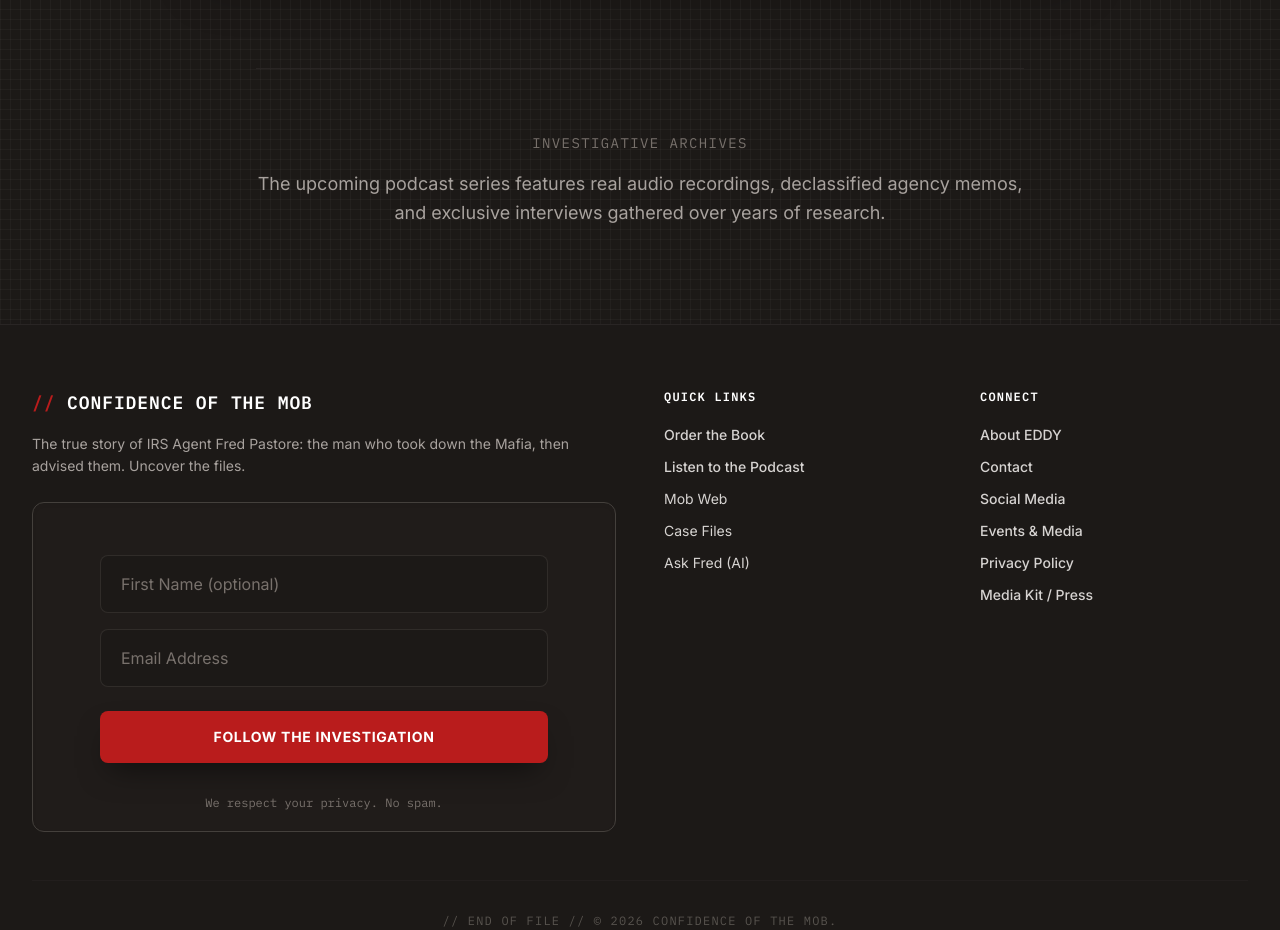
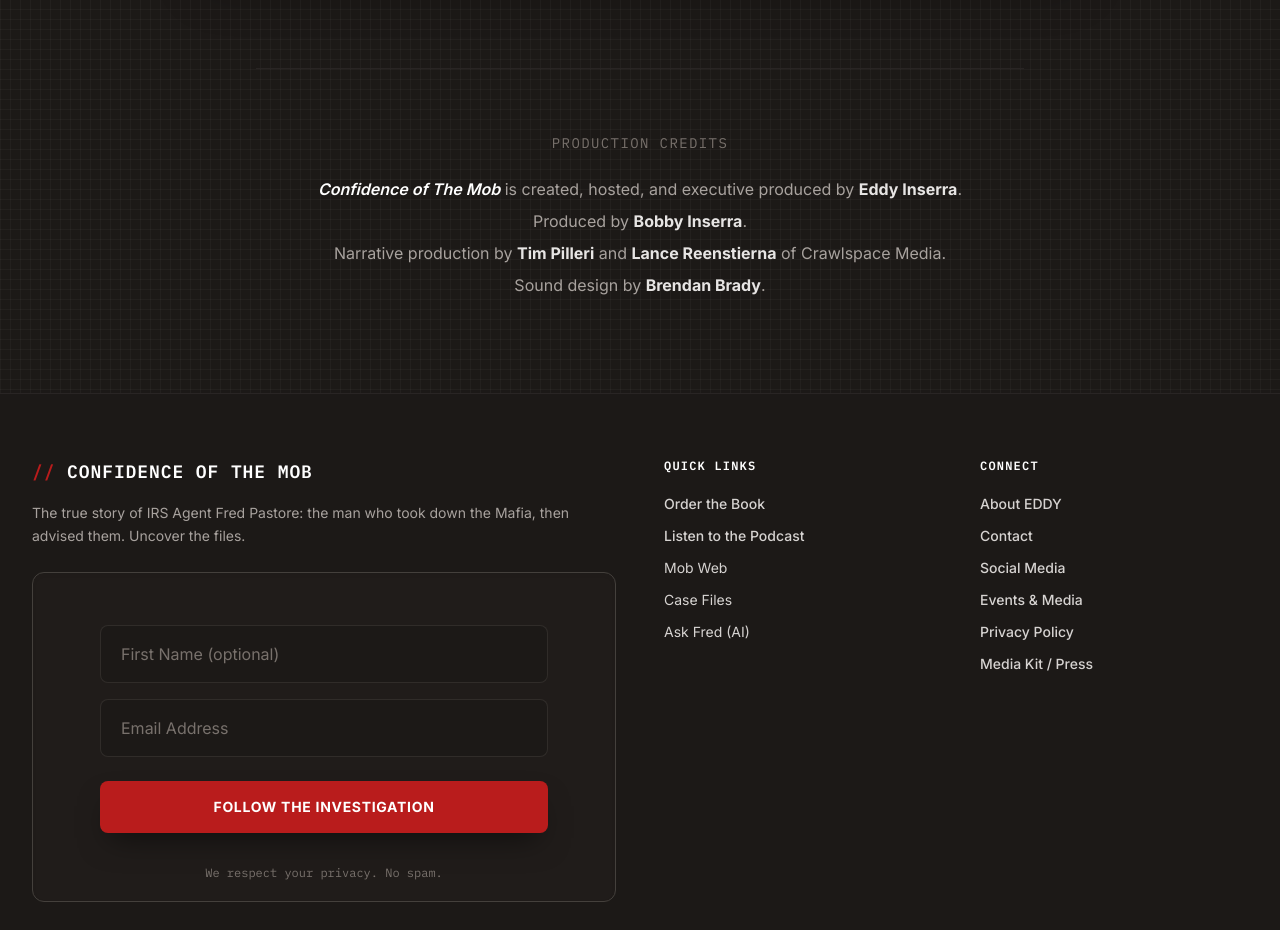
Before and after one commit to hustle247/confidence-of-the-mob-starter, a Next.js app: page /podcast in a window 1280 px wide. Shown: the part 1900-2830 px from the top of the page. Built offline with nearby package versions, Linux system fonts and the light colour scheme.

Commit message:
Add production credits to the podcast page

```diff
--- a/pages/podcast.js
+++ b/pages/podcast.js
@@ -20,12 +20,15 @@
 
       <EpisodePreview previewData={episodePreview} />
 
-      {/* Optional Credibility Section placeholder */}
+      {/* Production Credits */}
       <div className="max-w-3xl mx-auto mt-24 text-center border-t border-stone-800 pt-16">
-        <p className="text-stone-500 font-mono-file text-sm uppercase tracking-widest mb-4">Investigative Archives</p>
-        <p className="text-stone-400 leading-relaxed text-lg">
-          The upcoming podcast series features real audio recordings, declassified agency memos, and exclusive interviews gathered over years of research.
-        </p>
+        <p className="text-stone-500 font-mono-file text-sm uppercase tracking-widest mb-6">Production Credits</p>
+        <div className="text-stone-400 leading-relaxed text-sm sm:text-base space-y-2">
+          <p><span className="text-white font-semibold italic">Confidence of The Mob</span> is created, hosted, and executive produced by <strong className="text-stone-200 font-bold">Eddy Inserra</strong>.</p>
+          <p>Produced by <strong className="text-stone-200 font-bold">Bobby Inserra</strong>.</p>
+          <p>Narrative production by <strong className="text-stone-200 font-bold">Tim Pilleri</strong> and <strong className="text-stone-200 font-bold">Lance Reenstierna</strong> of Crawlspace Media.</p>
+          <p>Sound design by <strong className="text-stone-200 font-bold">Brendan Brady</strong>.</p>
+        </div>
       </div>
 
     </div>
```
